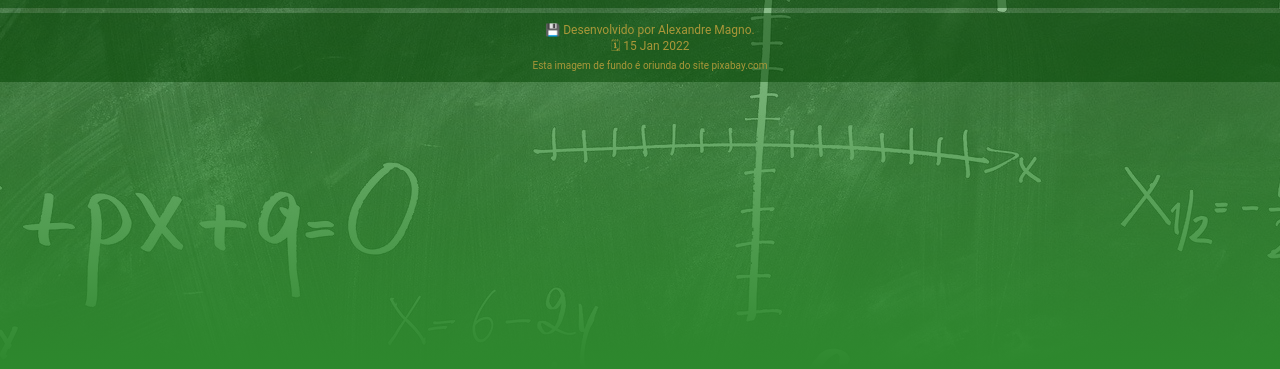
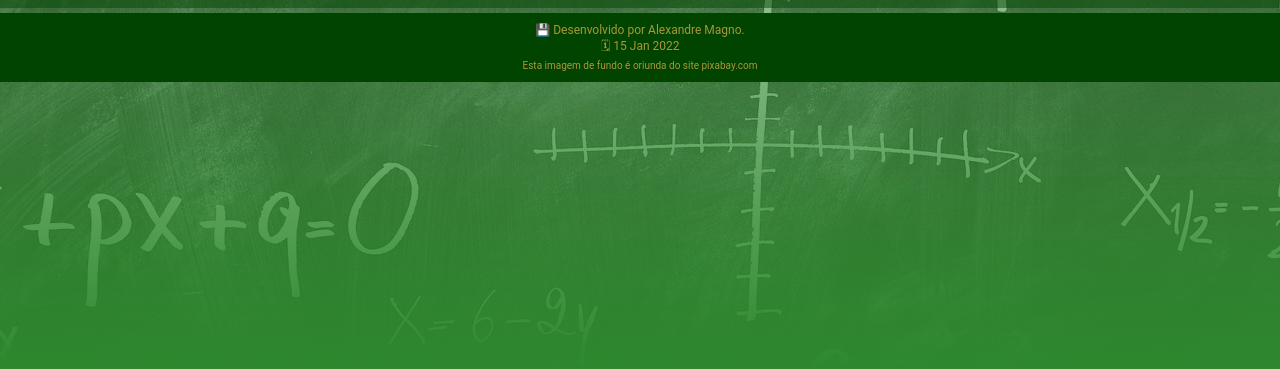
Before and after one commit to AlexandreUff/JogoDaVelha, a plain HTML site: page index.html in a window 1280 px wide. Shown: the part 431-800 px from the top of the page. Drawn offline with Linux system fonts and the light colour scheme.

Commit message:
Alteração do main-footer: cor e padding

```diff
--- a/estilo1.css
+++ b/estilo1.css
@@ -193,14 +193,12 @@ main .texto-selecao .itens-de-escolha{
 }
 
 .main-footer{
-    /* position: fixed;
-    bottom: 0px; */
     margin-top: 5px;
-    padding: 10px;
+    padding: 10px 0px;
     width: 100%;
 
     color: var(--corSecundaria2);
-    background-color: #00440080;
+    background-color: #004400;
     text-align: center;
 
     font-size: 0.75em;
```
